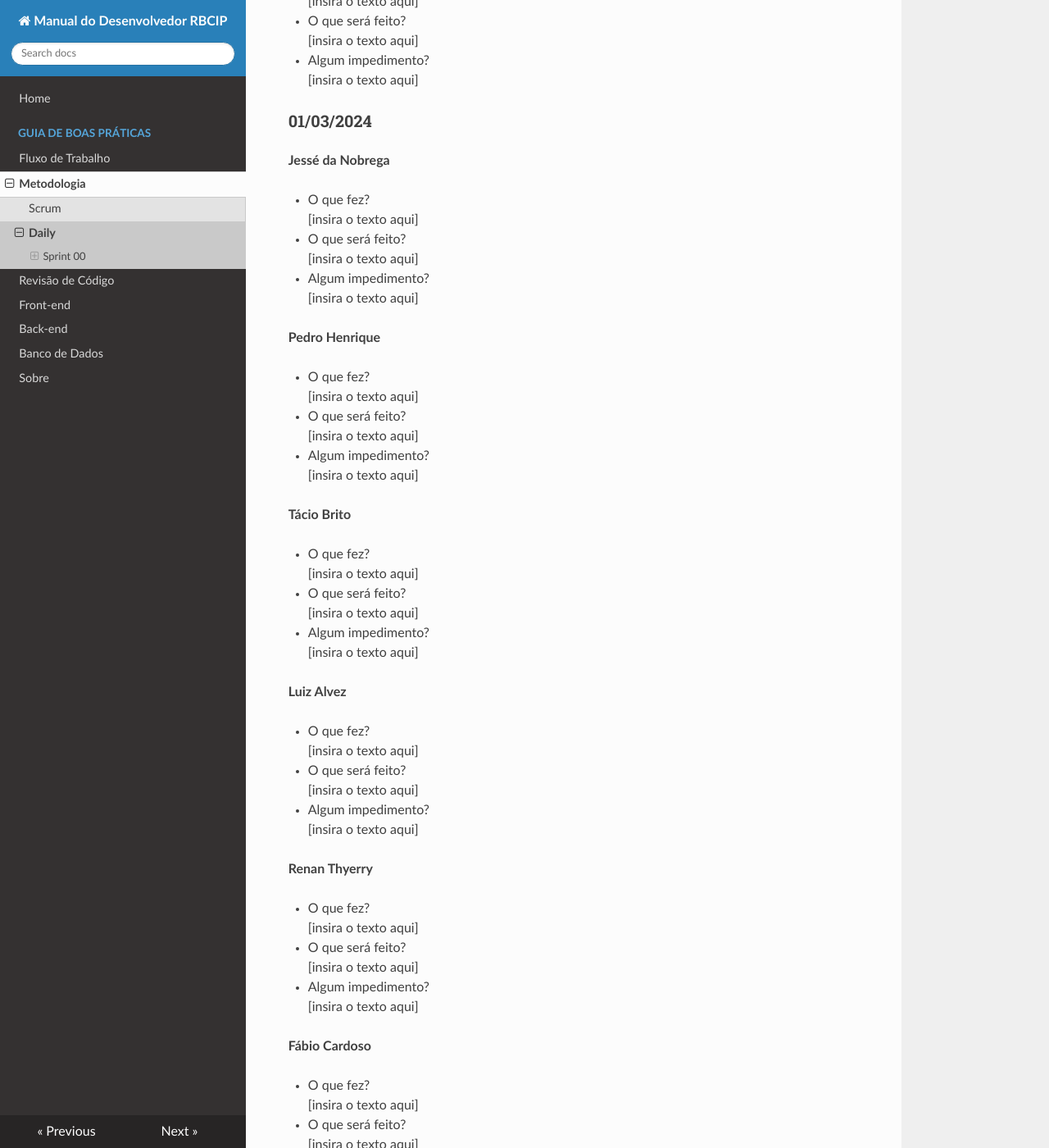
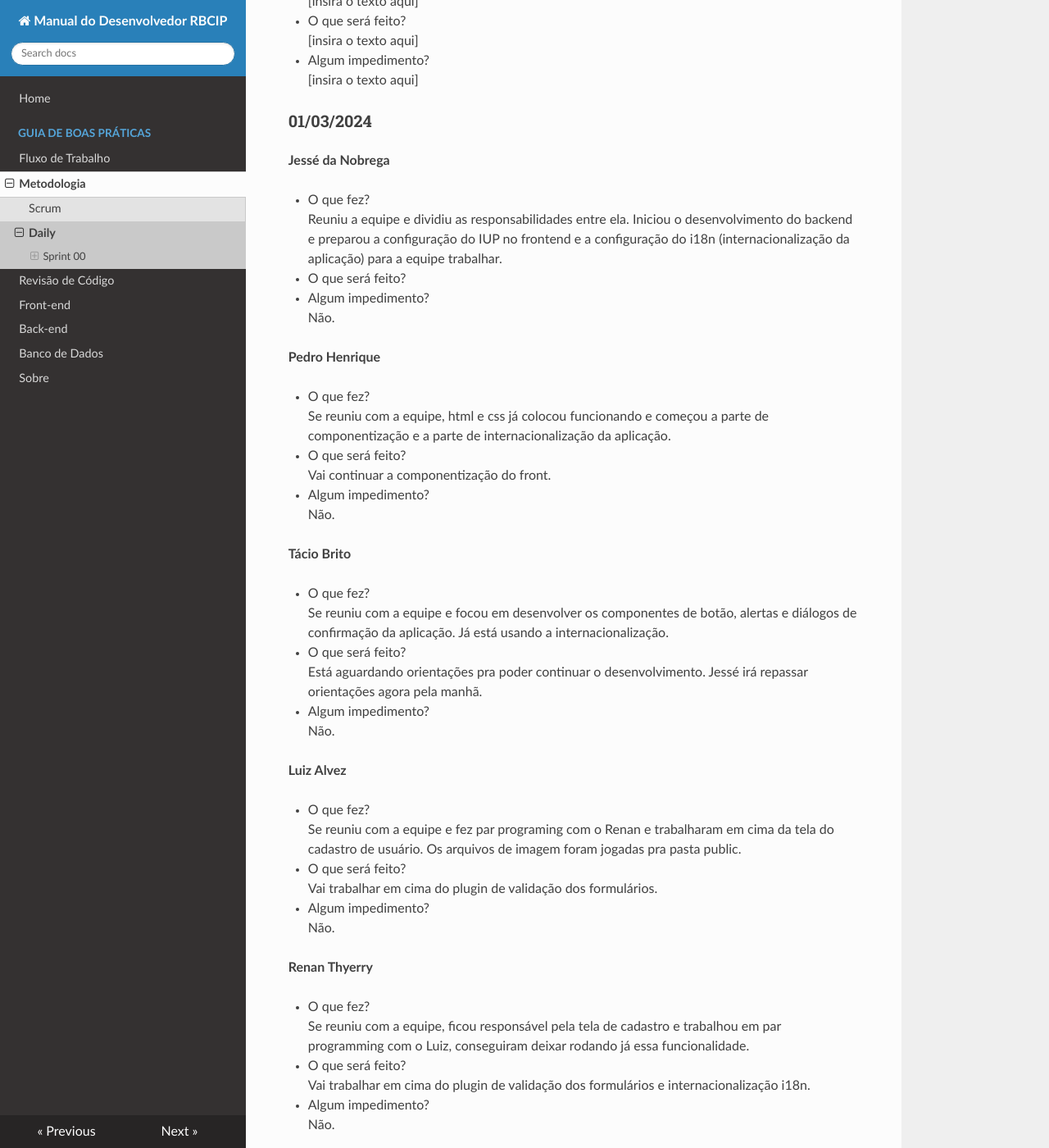
Before and after one commit to jesseazevedo/ManualDesenvolvimento, an MkDocs documentation site: the page built from docs/scrum/daily.md, in a window 1280 px wide and 1400 px high, scrolled down 4984 px. Shown: the whole window at 82% size. Built offline with MkDocs 1.6.1, drawn with Linux system fonts in a browser that asks for light colours; nearby versions of some CDN libraries; some of the changed text lies outside the part shown.

Commit message:
daily 01/03/2024

```diff
--- a/docs/scrum/daily.md
+++ b/docs/scrum/daily.md
@@ -200,56 +200,56 @@ Não.
 **Jessé da Nobrega**
 
 * O que fez?
-[insira o texto aqui]
+Reuniu a equipe e dividiu as responsabilidades entre ela. Iniciou o desenvolvimento do backend e preparou a configuração do IUP no frontend e a configuração do i18n (internacionalização da aplicação) para a equipe trabalhar.
 * O que será feito?
-[insira o texto aqui]
+
 * Algum impedimento?
-[insira o texto aqui]
+Não.
 
 **Pedro Henrique**
 
 * O que fez?
-[insira o texto aqui]
+Se reuniu com a equipe, html e css já colocou funcionando e começou a parte de componentização e a parte de internacionalização da aplicação.
 * O que será feito?
-[insira o texto aqui]
+Vai continuar a componentização do front.
 * Algum impedimento?
-[insira o texto aqui]
+Não.
 
 **Tácio Brito**
 
 * O que fez?
-[insira o texto aqui]
+Se reuniu com a equipe e focou em desenvolver os componentes de botão, alertas e diálogos de confirmação da aplicação. Já está usando a internacionalização.
 * O que será feito?
-[insira o texto aqui]
+Está aguardando orientações pra poder continuar o desenvolvimento. Jessé irá repassar orientações agora pela manhã.
 * Algum impedimento?
-[insira o texto aqui]
+Não.
 
 **Luiz Alvez**
 
 * O que fez?
-[insira o texto aqui]
+Se reuniu com a equipe e fez par programing com o Renan e trabalharam em cima da tela do cadastro de usuário. Os arquivos de imagem foram jogadas pra pasta public.
 * O que será feito?
-[insira o texto aqui]
+Vai trabalhar em cima do plugin de validação dos formulários.
 * Algum impedimento?
-[insira o texto aqui]
+Não.
 
 **Renan Thyerry**
 
 * O que fez?
-[insira o texto aqui]
+Se reuniu com a equipe, ficou responsável pela tela de cadastro e trabalhou em par programming com o Luiz, conseguiram deixar rodando já essa funcionalidade.
 * O que será feito?
-[insira o texto aqui]
+Vai trabalhar em cima do plugin de validação dos formulários e internacionalização i18n.
 * Algum impedimento?
-[insira o texto aqui]
+Não.
 
 **Fábio Cardoso**
 
 * O que fez?
-[insira o texto aqui]
+Se reuniu com a equipe negocial para alinhar o desenvolvimento do dashboard.
 * O que será feito?
-[insira o texto aqui]
+Vai iniciar o desenvolvimento das telas iniciais do sistema.
 * Algum impedimento?
-[insira o texto aqui]
+Não.
 
 **Angelo Morais**
 
```
Also changed, not shown: site/index.html, site/scrum/daily/index.html, site/search/search_index.json, 1 other file.
